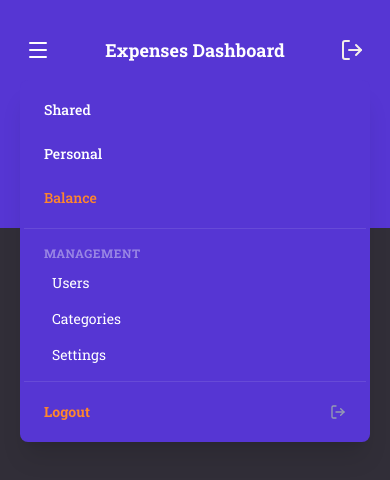
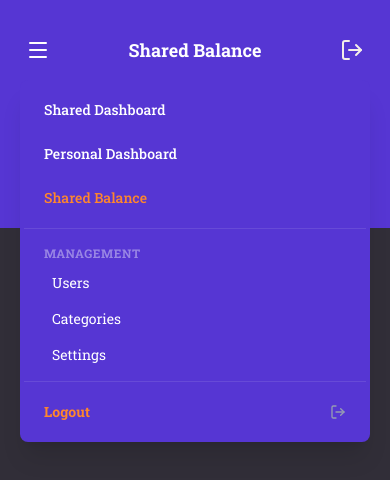
Before and after one commit to GuiziBr/expenses_dashboard, a Next.js app: page /consolidatedBalance in a window 390 px wide. Both pictures are taken after a click on the button 38 px from the left and 50 px from the top of the page. Shown: the top 480 px of the page. Built offline with nearby package versions, Linux system fonts and the light colour scheme; no server answers.

Commit message:
feat(header): show dynamic page title in mobile view
Replace generic mobile logo with current page title and refactor title logic into a clean map and helper function.

```diff
--- a/src/components/Header.tsx
+++ b/src/components/Header.tsx
@@ -15,6 +15,12 @@ import {
 import { useAuth } from "@/contexts/auth-context"
 import { cn } from "@/lib/utils"
 
+const PAGE_TITLES: Record<string, string> = {
+	"/sharedDashboard": "Shared Dashboard",
+	"/personalDashboard": "Personal Dashboard",
+	"/consolidatedBalance": "Shared Balance"
+}
+
 export function Header() {
 	const [isManagementOpen, setIsManagementOpen] = useState(false)
 	const pathname = usePathname()
@@ -22,6 +28,11 @@ export function Header() {
 
 	const getClassName = (path: string) =>
 		pathname === path ? "text-orange" : "text-white hover:text-orange/60"
+
+	const getPageTitle = () => {
+		if (pathname?.startsWith("/management")) return "Management"
+		return PAGE_TITLES[pathname] ?? "Dashboard"
+	}
 
 	return (
 		<div className="bg-[var(--light-blue)] py-8">
@@ -148,7 +159,7 @@ export function Header() {
 									getClassName("/sharedDashboard")
 								)}
 							>
-								Shared
+								Shared Dashboard
 							</Link>
 						</DropdownMenuItem>
 						<DropdownMenuItem
@@ -162,7 +173,7 @@ export function Header() {
 									getClassName("/personalDashboard")
 								)}
 							>
-								Personal
+								Personal Dashboard
 							</Link>
 						</DropdownMenuItem>
 						<DropdownMenuItem
@@ -176,7 +187,7 @@ export function Header() {
 									getClassName("/consolidatedBalance")
 								)}
 							>
-								Balance
+								Shared Balance
 							</Link>
 						</DropdownMenuItem>
 
@@ -222,9 +233,9 @@ export function Header() {
 					</DropdownMenuContent>
 				</DropdownMenu>
 
-				{/* Mobile Logo */}
+				{/* Mobile Logo / Page Title */}
 				<div className="md:hidden font-bold text-white text-lg">
-					Expenses Dashboard
+					{getPageTitle()}
 				</div>
 
 				{/* Mobile Logout (Icon only) */}
```
